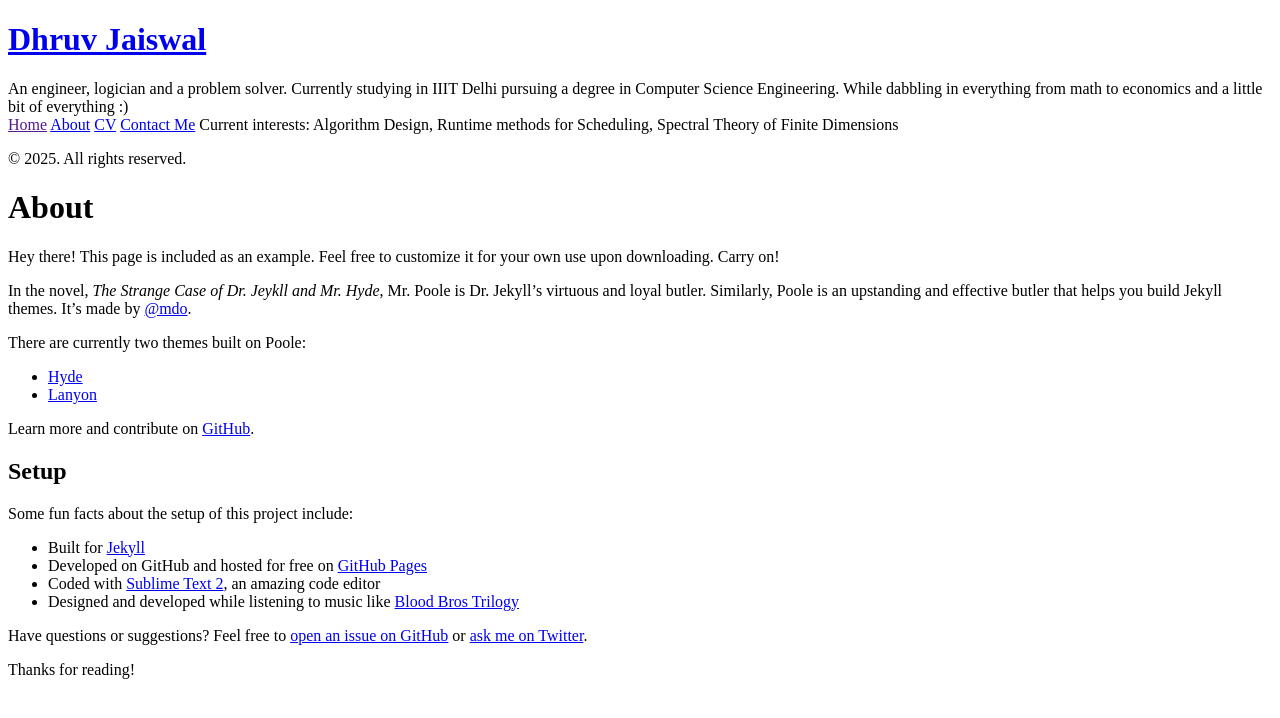
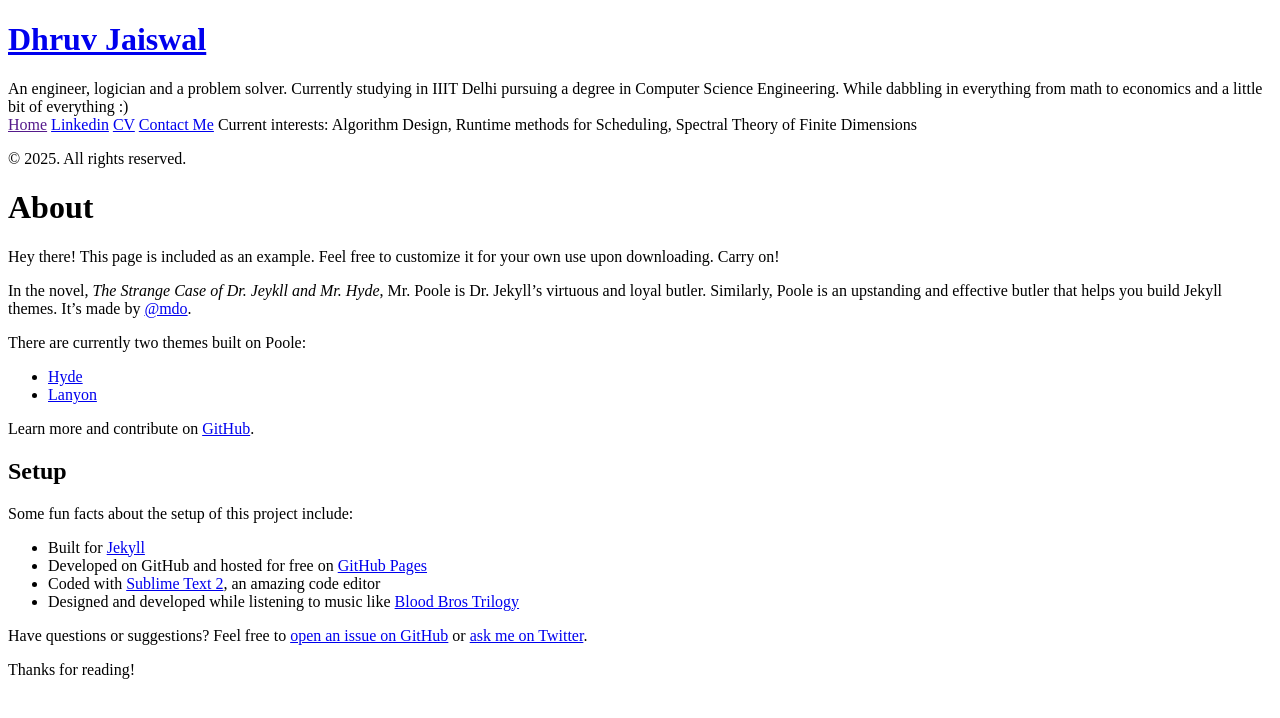
Before and after one commit to CobaltIII/CobaltIII.github.io, a Jekyll site: the page built from about.md, in a window 1280 px wide. Shown: the top 718 px of the page. Built offline with Jekyll 4.4.1, drawn with Linux system fonts in a browser that asks for light colours; Markdown is read by kramdown in place of the engine named in the settings.

Commit message:
Update sidebar.html

```diff
--- a/_includes/sidebar.html
+++ b/_includes/sidebar.html
@@ -17,6 +17,7 @@
         `layout: page` in the front-matter. See readme for usage.
       {% endcomment %}
 
+      {% comment %}
       {% assign pages_list = site.pages %}
       {% for node in pages_list %}
         {% if node.title != null %}
@@ -25,6 +26,9 @@
           {% endif %}
         {% endif %}
       {% endfor %}
+      {% endcomment %}
+
+      <a class="sidebar-nav-item" href="https://www.linkedin.com/in/dhruv-jaiswal-040458212/" target="_blank">Linkedin</a>
 
       <a class="sidebar-nav-item" href="{{ site.baseurl }}public/Dhruv_Jaiswal_CV.pdf" target="_blank">CV</a>
 
```
